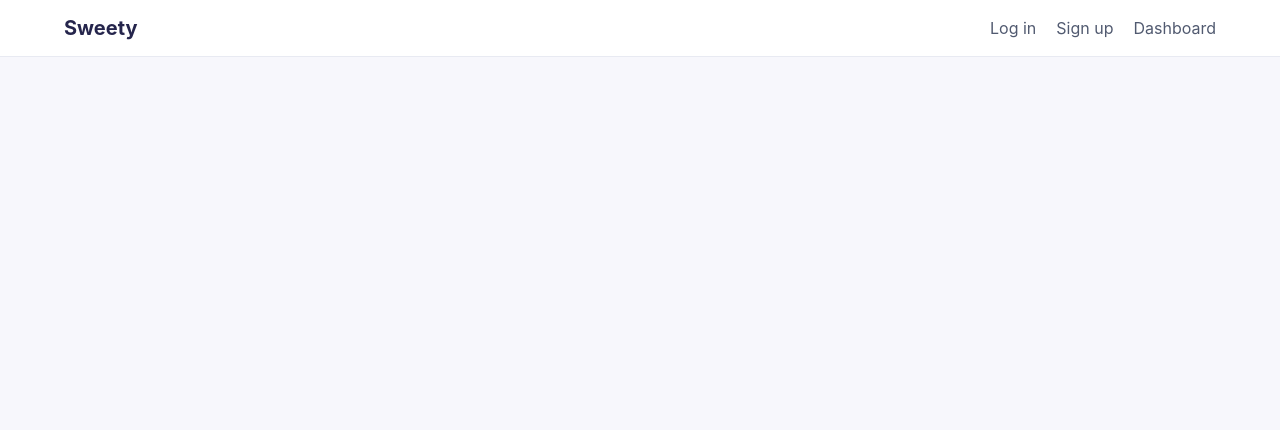
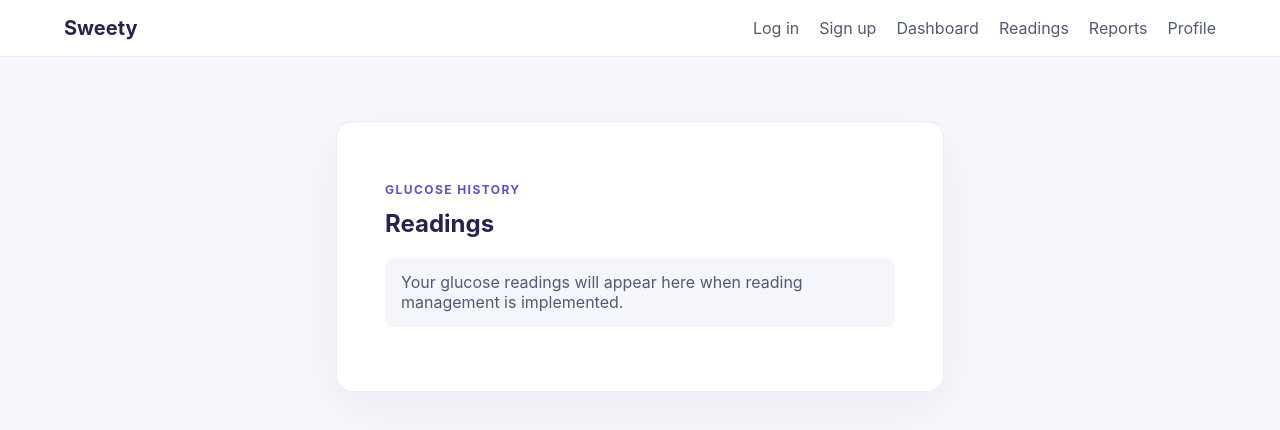
Before and after one commit to GOURAVSHUKLA/Blood-Glucose-Tracker, a React (Vite) app in the folder frontend/: page /readings in a window 1280 px wide. Shown: the top 430 px of the page. Built offline with nearby package versions, Linux system fonts and the light colour scheme; no server answers.

Commit message:
feat: add new pages for Readings, Reports, Profile, and NotFound with navigation links

```diff
--- a/frontend/src/App.jsx
+++ b/frontend/src/App.jsx
@@ -1,6 +1,10 @@
 import { BrowserRouter, Link, Navigate, Route, Routes } from "react-router-dom";
 import Dashboard from "./pages/Dashboard.jsx";
 import Login from "./pages/Login.jsx";
+import NotFound from "./pages/NotFound.jsx";
+import Profile from "./pages/Profile.jsx";
+import Readings from "./pages/Readings.jsx";
+import Reports from "./pages/Reports.jsx";
 import Signup from "./pages/Signup.jsx";
 
 export default function App() {
@@ -12,6 +16,9 @@ export default function App() {
           <Link to="/login">Log in</Link>
           <Link to="/signup">Sign up</Link>
           <Link to="/dashboard">Dashboard</Link>
+          <Link to="/readings">Readings</Link>
+          <Link to="/reports">Reports</Link>
+          <Link to="/profile">Profile</Link>
         </nav>
       </header>
       <main>
@@ -20,6 +27,10 @@ export default function App() {
           <Route path="/login" element={<Login />} />
           <Route path="/signup" element={<Signup />} />
           <Route path="/dashboard" element={<Dashboard />} />
+          <Route path="/readings" element={<Readings />} />
+          <Route path="/reports" element={<Reports />} />
+          <Route path="/profile" element={<Profile />} />
+          <Route path="*" element={<NotFound />} />
         </Routes>
       </main>
     </BrowserRouter>
--- /dev/null
+++ b/frontend/src/pages/NotFound.jsx
@@ -0,0 +1,12 @@
+import { Link } from "react-router-dom";
+import Card from "../components/Card.jsx";
+
+export default function NotFound() {
+  return (
+    <Card>
+      <p className="eyebrow">Page not found</p>
+      <h1>We could not find that page</h1>
+      <p>Check the address or return to your <Link to="/dashboard">dashboard</Link>.</p>
+    </Card>
+  );
+}
--- /dev/null
+++ b/frontend/src/pages/Profile.jsx
@@ -0,0 +1,14 @@
+import Card from "../components/Card.jsx";
+import FeatureNotice from "../components/FeatureNotice.jsx";
+
+export default function Profile() {
+  return (
+    <Card>
+      <p className="eyebrow">Account settings</p>
+      <h1>Profile</h1>
+      <FeatureNotice>
+        Your account details will appear here when profile features are implemented.
+      </FeatureNotice>
+    </Card>
+  );
+}
--- /dev/null
+++ b/frontend/src/pages/Readings.jsx
@@ -0,0 +1,14 @@
+import Card from "../components/Card.jsx";
+import FeatureNotice from "../components/FeatureNotice.jsx";
+
+export default function Readings() {
+  return (
+    <Card>
+      <p className="eyebrow">Glucose history</p>
+      <h1>Readings</h1>
+      <FeatureNotice>
+        Your glucose readings will appear here when reading management is implemented.
+      </FeatureNotice>
+    </Card>
+  );
+}
--- /dev/null
+++ b/frontend/src/pages/Reports.jsx
@@ -0,0 +1,14 @@
+import Card from "../components/Card.jsx";
+import FeatureNotice from "../components/FeatureNotice.jsx";
+
+export default function Reports() {
+  return (
+    <Card>
+      <p className="eyebrow">Your glucose trends</p>
+      <h1>Reports</h1>
+      <FeatureNotice>
+        Daily and monthly glucose reports will appear here when reporting is implemented.
+      </FeatureNotice>
+    </Card>
+  );
+}
```
